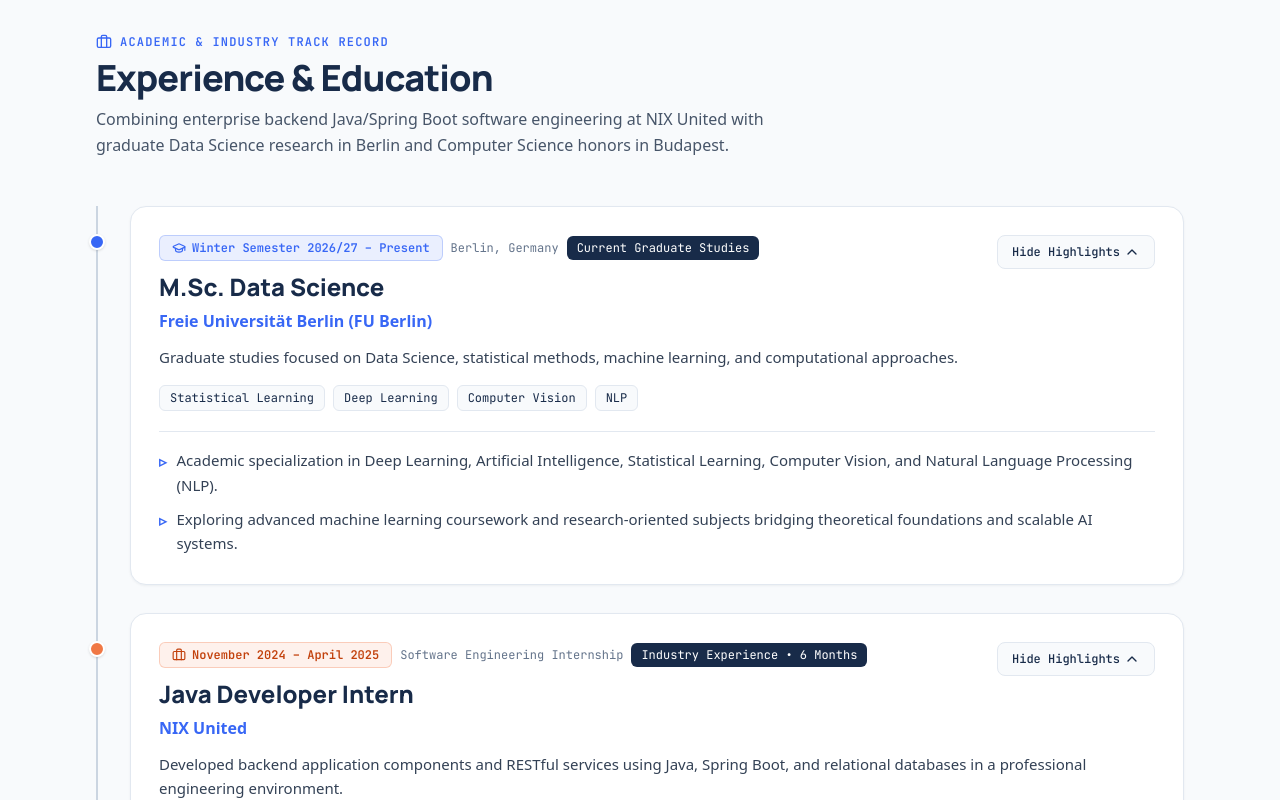
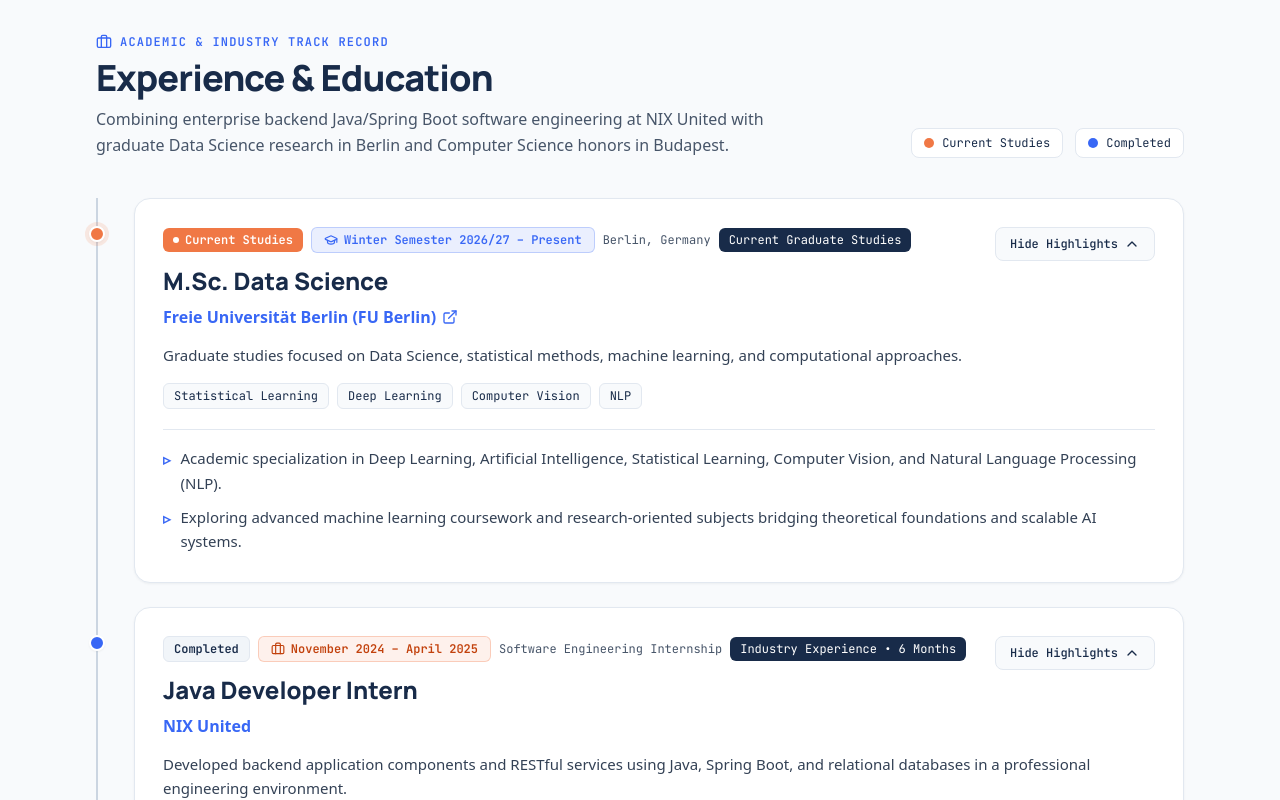
Before and after one commit to SalahHassani/MyPortfolio, a React (Vite) app: page / in a window 1280 px wide. Shown: the part 5120-5920 px from the top of the page. Built offline with nearby package versions, Linux system fonts and the light colour scheme.

Commit message:
experiment 04: improve education and experience

```diff
--- a/src/App.jsx
+++ b/src/App.jsx
@@ -309,8 +309,11 @@ const PORTFOLIO_DATA = {
     {
       id: "edu-msc",
       type: "education",
+      isCurrent: true,
+      statusLabel: "Current Studies",
       role: "M.Sc. Data Science",
       organization: "Freie Universität Berlin (FU Berlin)",
+      websiteUrl: "https://www.fu-berlin.de/",
       period: "Winter Semester 2026/27 – Present",
       location: "Berlin, Germany",
       badge: "Current Graduate Studies",
@@ -324,8 +327,11 @@ const PORTFOLIO_DATA = {
     {
       id: "work-nix",
       type: "work",
+      isCurrent: false,
+      statusLabel: "Completed",
       role: "Java Developer Intern",
       organization: "NIX United",
+      websiteUrl: null,
       period: "November 2024 – April 2025",
       location: "Software Engineering Internship",
       badge: "Industry Experience • 6 Months",
@@ -341,8 +347,11 @@ const PORTFOLIO_DATA = {
     {
       id: "edu-bsc",
       type: "education",
+      isCurrent: false,
+      statusLabel: "Completed",
       role: "B.Sc. Computer Science",
       organization: "Eötvös Loránd University (ELTE)",
+      websiteUrl: "https://www.elte.hu/en/",
       period: "September 2022 – August 2025",
       location: "Budapest, Hungary",
       badge: "GPA: 4.22 / 5.00 • Stipendium Hungaricum",
@@ -426,7 +435,7 @@ const NAV_ITEMS = [
 ];
 
 // ============================================================================
-// MAIN APPLICATION COMPONENT — EXPERIMENT 03: INTERACTIVE PROJECT CARDS
+// MAIN APPLICATION COMPONENT — EXPERIMENT 04: EDUCATION & EXPERIENCE
 // ============================================================================
 export default function App() {
   // Navigation & Mobile Drawer State
@@ -651,9 +660,9 @@ export default function App() {
   }, []);
 
   // Toggle Timeline Details
-  const toggleTimelineItem = (id) => {
+  const toggleTimelineItem = useCallback((id) => {
     setExpandedTimelineIds((prev) => ({ ...prev, [id]: !prev[id] }));
-  };
+  }, []);
 
   // Copy Email Handler
   const handleCopyEmail = () => {
@@ -817,7 +826,6 @@ export default function App() {
             : "bg-[#FFFFFF] border-b border-[#E2E8F0]/70"
         }`}
       >
-        {/* Top Viewport Scroll Progress Bar */}
         <div
           aria-hidden="true"
           className="w-full h-[3px] bg-[#F1F5F9]"
@@ -1253,7 +1261,7 @@ export default function App() {
         </section>
 
         {/* =====================================================================
-            4. EXPERIMENT 03: FEATURED SHOWCASE & PROJECT DIRECTORY
+            4. FEATURED SHOWCASE & PROJECT DIRECTORY (WHITE SURFACE)
         ===================================================================== */}
         <section id="projects" className="py-20 bg-[#FFFFFF] border-t border-[#E2E8F0]">
           <div className="max-w-6xl mx-auto px-4 sm:px-6 lg:px-8">
@@ -1294,7 +1302,6 @@ export default function App() {
               </div>
             </div>
 
-            {/* FEATURED PROJECTS SHOWCASE (DISTINCT FROM STANDARD CARDS) */}
             <div className="mb-12">
               <div className="flex items-center justify-between gap-3 mb-4">
                 <div className="inline-flex items-center gap-2 text-xs font-mono font-semibold uppercase tracking-wider text-[#182B49]">
@@ -1427,7 +1434,6 @@ export default function App() {
               </div>
             </div>
 
-            {/* FILTER BAR & MATCHING COUNT FOR ALL 10 PROJECTS */}
             <div className="pt-4 border-t border-[#E2E8F0]">
               <div className="flex flex-col sm:flex-row sm:items-center justify-between gap-4 mb-6">
                 <div
@@ -1476,7 +1482,6 @@ export default function App() {
                 </div>
               </div>
 
-              {/* STANDARD & FILTERED PROJECT CARDS GRID */}
               {filteredProjects.length > 0 ? (
                 <div className="grid grid-cols-1 md:grid-cols-2 gap-6">
                   {filteredProjects.map((project, idx) => (
@@ -1501,7 +1506,6 @@ export default function App() {
                       }`}
                     >
                       <div>
-                        {/* Restrained Spec / Metadata Header (Clearly Not a Screenshot) */}
                         <div className="px-6 py-2.5 bg-[#F8FAFC] border-b border-[#E2E8F0] flex items-center justify-between gap-2 text-[11px] font-mono text-[#64748B]">
                           <span className="inline-flex items-center gap-1.5 truncate">
                             <Layers className="w-3.5 h-3.5 text-[#3867F5] shrink-0" />
@@ -1640,11 +1644,12 @@ export default function App() {
         </section>
 
         {/* =====================================================================
-            5. EDUCATION & PROFESSIONAL EXPERIENCE TIMELINE (SOFT SLATE TINT)
+            5. EXPERIMENT 04: EDUCATION & PROFESSIONAL EXPERIENCE TIMELINE
         ===================================================================== */}
         <section id="experience" className="py-20 bg-[#F8FAFC] border-t border-[#E2E8F0]">
           <div className="max-w-6xl mx-auto px-4 sm:px-6 lg:px-8">
-            <div className="mb-12">
+            <div className="flex flex-col md:flex-row md:items-end justify-between gap-4 mb-10">
+              <div>
                 <div className="inline-flex items-center gap-2 text-[#3867F5] font-mono text-xs font-semibold uppercase tracking-widest mb-2">
                   <Briefcase className="w-4 h-4" />
                   <span>Academic &amp; Industry Track Record</span>
@@ -1657,59 +1662,118 @@ export default function App() {
                 </p>
               </div>
 
-            <div className="relative pl-6 sm:pl-8 border-l-2 border-[#CBD5E1] space-y-7">
+              {/* Legend distinguishing Current vs. Completed records */}
+              <div className="flex flex-wrap items-center gap-3 text-xs font-mono">
+                <span className="inline-flex items-center gap-2 px-3 py-1.5 rounded-lg bg-[#FFFFFF] border border-[#E2E8F0] text-[#182B49]">
+                  <span className="w-2.5 h-2.5 rounded-full bg-[#F07845]" />
+                  <span>Current Studies</span>
+                </span>
+                <span className="inline-flex items-center gap-2 px-3 py-1.5 rounded-lg bg-[#FFFFFF] border border-[#E2E8F0] text-[#182B49]">
+                  <span className="w-2.5 h-2.5 rounded-full bg-[#3867F5]" />
+                  <span>Completed</span>
+                </span>
+              </div>
+            </div>
+
+            <div className="relative pl-6 sm:pl-9 border-l-2 border-[#CBD5E1] space-y-6">
               {PORTFOLIO_DATA.timeline.map((item) => {
                 const isExpanded = !!expandedTimelineIds[item.id];
+                const isWork = item.type === "work";
+                const markerColor = item.isCurrent
+                  ? "bg-[#F07845] ring-4 ring-[#F07845]/15"
+                  : "bg-[#3867F5]";
+
                 return (
                   <div key={item.id} className="relative">
+                    {/* Timeline Node Marker */}
                     <div
-                      className={`absolute -left-[33px] sm:-left-[41px] top-7 w-4 h-4 rounded-full border-2 border-[#FFFFFF] shadow-sm ${
-                        item.type === "work" ? "bg-[#F07845]" : "bg-[#3867F5]"
+                      aria-hidden="true"
+                      className={`absolute -left-[33px] sm:-left-[45px] top-7 w-4 h-4 rounded-full border-2 border-[#FFFFFF] shadow-xs ${markerColor}`}
+                    />
+
+                    <article
+                      className={`surface-card rounded-2xl p-6 sm:p-7 transition-colors ${
+                        item.isCurrent
+                          ? "border-l-4 border-l-[#F07845]"
+                          : "border-l-4 border-l-[#3867F5]"
                       }`}
-                    />
-
-                    <div
-                      onClick={() => toggleTimelineItem(item.id)}
-                      className="surface-card rounded-2xl p-6 sm:p-7 cursor-pointer hover:border-[#3867F5] transition-colors"
-                    >
-                      <div className="flex flex-col sm:flex-row sm:items-start justify-between gap-4">
-                        <div className="space-y-1.5">
+                    >
+                      <div className="flex flex-col lg:flex-row lg:items-start justify-between gap-4">
+                        <div className="space-y-2 min-w-0 flex-1">
+                          {/* Status, Period & Metadata Row */}
                           <div className="flex flex-wrap items-center gap-2 text-xs font-mono">
                             <span
+                              className={`inline-flex items-center gap-1.5 px-2.5 py-1 rounded-md font-semibold ${
+                                item.isCurrent
+                                  ? "bg-[#F07845] text-white"
+                                  : "bg-[#F1F5F9] text-[#182B49] border border-[#E2E8F0]"
+                              }`}
+                            >
+                              {item.isCurrent && (
+                                <span className="w-1.5 h-1.5 rounded-full bg-white" />
+                              )}
+                              <span>{item.statusLabel}</span>
+                            </span>
+
+                            <span
                               className={`inline-flex items-center gap-1.5 px-3 py-1 rounded-md font-semibold ${
-                                item.type === "work"
+                                isWork
                                   ? "bg-[#F07845]/10 text-[#C2410C] border border-[#F07845]/30"
                                   : "bg-[#3867F5]/10 text-[#3867F5] border border-[#3867F5]/25"
                               }`}
                             >
-                              {item.type === "work" ? (
+                              {isWork ? (
                                 <Briefcase className="w-3.5 h-3.5" />
                               ) : (
                                 <GraduationCap className="w-3.5 h-3.5" />
                               )}
                               <span>{item.period}</span>
                             </span>
-                            <span className="text-[#64748B]">{item.location}</span>
+
+                            <span className="text-[#475569]">{item.location}</span>
+
                             {item.badge && (
                               <span className="px-2.5 py-1 rounded-md bg-[#182B49] text-white">
                                 {item.badge}
                               </span>
                             )}
                           </div>
+
+                          {/* Degree / Role Heading */}
                           <h3 className="text-xl sm:text-2xl font-extrabold text-[#182B49] pt-1">
                             {item.role}
                           </h3>
-                          <p className="text-base font-semibold text-[#3867F5]">
-                            {item.organization}
-                          </p>
-                        </div>
-
+
+                          {/* Institution / Organization (Clickable Link when official URL exists) */}
+                          <div className="flex flex-wrap items-center gap-2 text-base font-semibold text-[#3867F5]">
+                            {item.websiteUrl ? (
+                              <a
+                                href={item.websiteUrl}
+                                target="_blank"
+                                rel="noopener noreferrer"
+                                onClick={(e) => e.stopPropagation()}
+                                className="inline-flex items-center gap-1.5 hover:text-[#2954D8] hover:underline focus:outline-none focus-visible:ring-2 focus-visible:ring-[#3867F5] rounded-sm"
+                              >
+                                <span>{item.organization}</span>
+                                <ExternalLink className="w-4 h-4 shrink-0" />
+                              </a>
+                            ) : (
+                              <span>{item.organization}</span>
+                            )}
+                          </div>
+                        </div>
+
+                        {/* Accessible Expand / Collapse Button */}
                         <button
                           type="button"
-                          className="self-start inline-flex items-center gap-1 text-xs font-mono font-medium text-[#182B49] hover:text-[#3867F5] px-3.5 py-2 rounded-lg bg-[#F8FAFC] border border-[#E2E8F0] shrink-0"
+                          aria-expanded={isExpanded}
+                          aria-controls={`timeline-details-${item.id}`}
+                          onClick={() => toggleTimelineItem(item.id)}
+                          className="self-start inline-flex items-center gap-1.5 text-xs font-mono font-medium text-[#182B49] hover:text-[#3867F5] hover:border-[#3867F5] px-3.5 py-2 rounded-lg bg-[#F8FAFC] border border-[#E2E8F0] transition-colors shrink-0 focus:outline-none focus-visible:ring-2 focus-visible:ring-[#3867F5]"
                         >
                           <span>{isExpanded ? "Hide Highlights" : "Show Highlights"}</span>
                           <ChevronDown
+                            aria-hidden="true"
                             className={`w-4 h-4 transition-transform duration-200 ${
                               isExpanded ? "rotate-180" : ""
                             }`}
@@ -1717,7 +1781,7 @@ export default function App() {
                         </button>
                       </div>
 
-                      <p className="text-sm sm:text-[15px] text-[#334155] leading-relaxed mt-3">
+                      <p className="text-sm sm:text-[15px] text-[#334155] leading-relaxed mt-3.5">
                         {item.summary}
                       </p>
 
@@ -1735,16 +1799,24 @@ export default function App() {
                       )}
 
                       {isExpanded && (
-                        <ul className="mt-5 pt-4 border-t border-[#E2E8F0] space-y-2.5 text-sm sm:text-[15px] text-[#334155] leading-relaxed">
+                        <ul
+                          id={`timeline-details-${item.id}`}
+                          className="mt-5 pt-4 border-t border-[#E2E8F0] space-y-2.5 text-sm sm:text-[15px] text-[#334155] leading-relaxed"
+                        >
                           {item.highlights.map((bullet, idx) => (
                             <li key={idx} className="flex items-start gap-2.5">
-                              <span className="text-[#3867F5] font-mono font-bold mt-0.5">▹</span>
+                              <span
+                                aria-hidden="true"
+                                className="text-[#3867F5] font-mono font-bold mt-0.5"
+                              >
+                                ▹
+                              </span>
                               <span>{bullet}</span>
                             </li>
                           ))}
                         </ul>
                       )}
-                    </div>
+                    </article>
                   </div>
                 );
               })}
@@ -2099,7 +2171,6 @@ export default function App() {
             </button>
 
             <div className="space-y-5">
-              {/* Header & Status */}
               <div className="space-y-2 pr-10">
                 <div className="flex flex-wrap items-center gap-2">
                   <span className="inline-block text-xs font-mono font-medium px-2.5 py-1 rounded bg-[#182B49] text-white">
@@ -2130,7 +2201,6 @@ export default function App() {
                 </h3>
               </div>
 
-              {/* Section 1: Project Overview */}
               <div className="space-y-1.5">
                 <h4 className="text-xs font-mono font-semibold uppercase tracking-wider text-[#182B49]">
                   Project Overview
@@ -2140,7 +2210,6 @@ export default function App() {
                 </p>
               </div>
 
-              {/* Section 2: Objective & Scope */}
               <div className="space-y-1.5">
                 <h4 className="text-xs font-mono font-semibold uppercase tracking-wider text-[#182B49]">
                   Objective &amp; Focus
@@ -2150,7 +2219,6 @@ export default function App() {
                 </p>
               </div>
 
-              {/* Section 3: Technical Implementation & Architecture */}
               <div className="bg-[#F8FAFC] border border-[#E2E8F0] rounded-xl p-4 sm:p-5 space-y-2.5">
                 <h4 className="text-xs font-mono font-semibold uppercase tracking-wider text-[#182B49] flex items-center gap-1.5">
                   <Sparkle className="w-3.5 h-3.5 text-[#F07845]" />
@@ -2168,7 +2236,6 @@ export default function App() {
                 </ul>
               </div>
 
-              {/* Section 4: Technologies */}
               <div className="space-y-2">
                 <h4 className="text-xs font-mono font-semibold uppercase tracking-wider text-[#182B49]">
                   Technologies
@@ -2185,7 +2252,6 @@ export default function App() {
                 </div>
               </div>
 
-              {/* Section 5: Project Label / Status Summary */}
               <div className="space-y-1.5">
                 <h4 className="text-xs font-mono font-semibold uppercase tracking-wider text-[#182B49]">
                   Project Label &amp; Status
@@ -2195,7 +2261,6 @@ export default function App() {
                 </p>
               </div>
 
-              {/* Section 6: Verified Links & Actions */}
               <div className="flex flex-wrap items-center gap-3 pt-4 border-t border-[#E2E8F0]">
                 {selectedProject.liveUrl && (
                   <a
```
Lines whose indentation alone changed are shown as unchanged.
